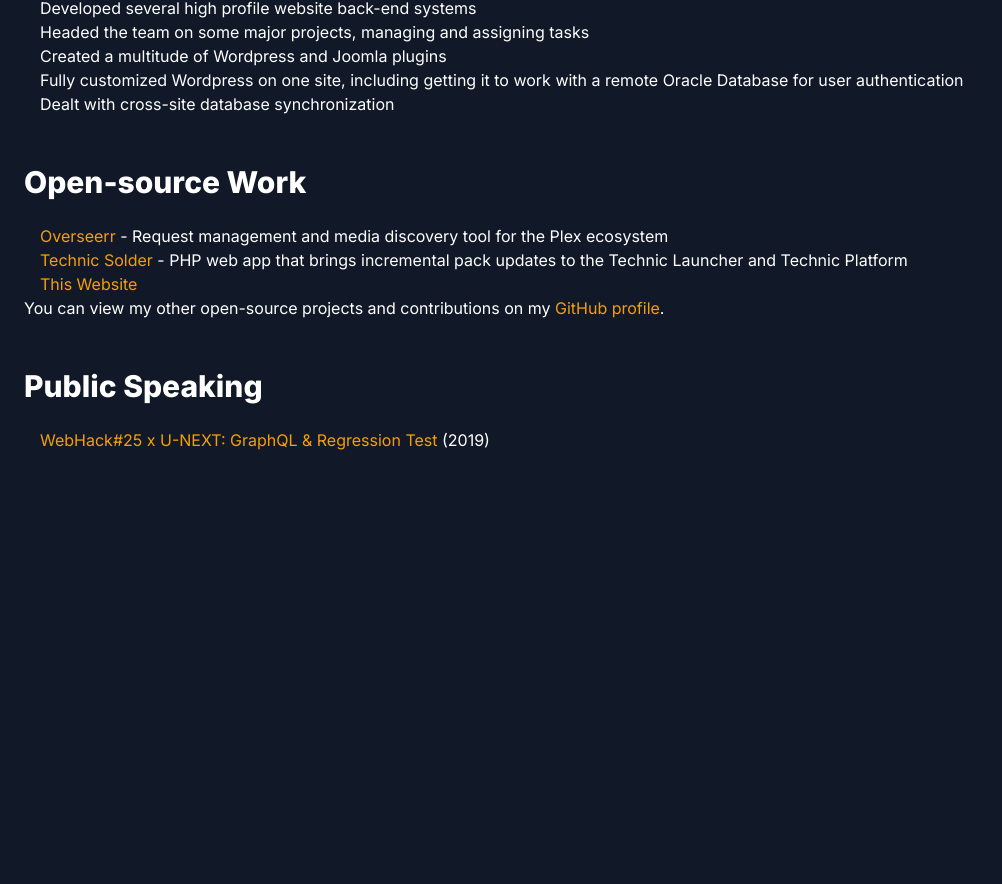
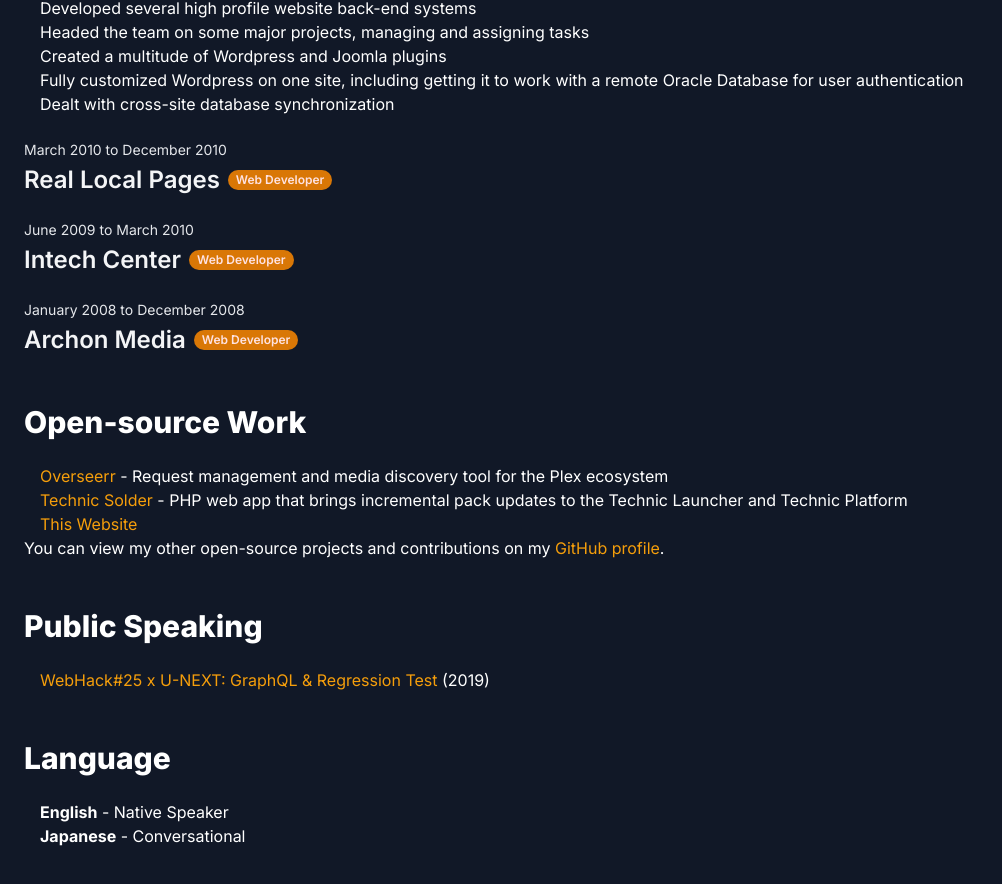
Before and after one commit to sct/sct.dev, a Next.js app: page /cv in a window 1280 px wide. Shown: the part 1391-2275 px from the top of the page, without its empty margins (0-1002 px from the left). Before the commit the page ends 1939 px from the top, so only its background shows below. Built offline with nearby package versions, Linux system fonts and the light colour scheme; what @tailwindcss/typography would draw is missing.

Commit message:
Full history added

```diff
--- a/pages/cv.tsx
+++ b/pages/cv.tsx
@@ -85,7 +85,7 @@ const CvPage: NextPage = () => {
               </span>
               <span className="flex items-center text-2xl font-semibold text-gray-100">
                 <span className="mr-2">Stratz</span>
-                <span className="yellow-badge">Full-stack Engineer</span>
+                <span className="yellow-badge">Frontend Engineer</span>
               </span>
             </div>
             <div className="ml-4 prose">
@@ -165,6 +165,39 @@ const CvPage: NextPage = () => {
               </ul>
             </div>
           </div>
+          <div className="mt-6 info-block">
+            <div className="flex flex-col space-y-1">
+              <span className="text-sm text-gray-200">
+                March 2010 to December 2010
+              </span>
+              <span className="flex items-center text-2xl font-semibold text-gray-100">
+                <span className="mr-2">Real Local Pages</span>
+                <span className="yellow-badge">Web Developer</span>
+              </span>
+            </div>
+          </div>
+          <div className="mt-6 info-block">
+            <div className="flex flex-col space-y-1">
+              <span className="text-sm text-gray-200">
+                June 2009 to March 2010
+              </span>
+              <span className="flex items-center text-2xl font-semibold text-gray-100">
+                <span className="mr-2">Intech Center</span>
+                <span className="yellow-badge">Web Developer</span>
+              </span>
+            </div>
+          </div>
+          <div className="mt-6 info-block">
+            <div className="flex flex-col space-y-1">
+              <span className="text-sm text-gray-200">
+                January 2008 to December 2008
+              </span>
+              <span className="flex items-center text-2xl font-semibold text-gray-100">
+                <span className="mr-2">Archon Media</span>
+                <span className="yellow-badge">Web Developer</span>
+              </span>
+            </div>
+          </div>
         </div>
         <div className="mt-12">
           <h2 className="text-3xl font-extrabold">Open-source Work</h2>
@@ -232,6 +265,19 @@ const CvPage: NextPage = () => {
             </ul>
           </div>
         </div>
+        <div className="mt-12">
+          <h2 className="text-3xl font-extrabold">Language</h2>
+          <div className="mt-6 prose">
+            <ul className="ml-4">
+              <li>
+                <strong>English</strong> - Native Speaker
+              </li>
+              <li>
+                <strong>Japanese</strong> - Conversational
+              </li>
+            </ul>
+          </div>
+        </div>
       </div>
       <div className="my-8"></div>
     </div>
--- a/tailwind.config.js
+++ b/tailwind.config.js
@@ -43,7 +43,7 @@ module.exports = {
             },
 
             strong: {
-              color: theme('colors.gray.400'),
+              color: theme('colors.gray.100'),
             },
 
             code: {
```
